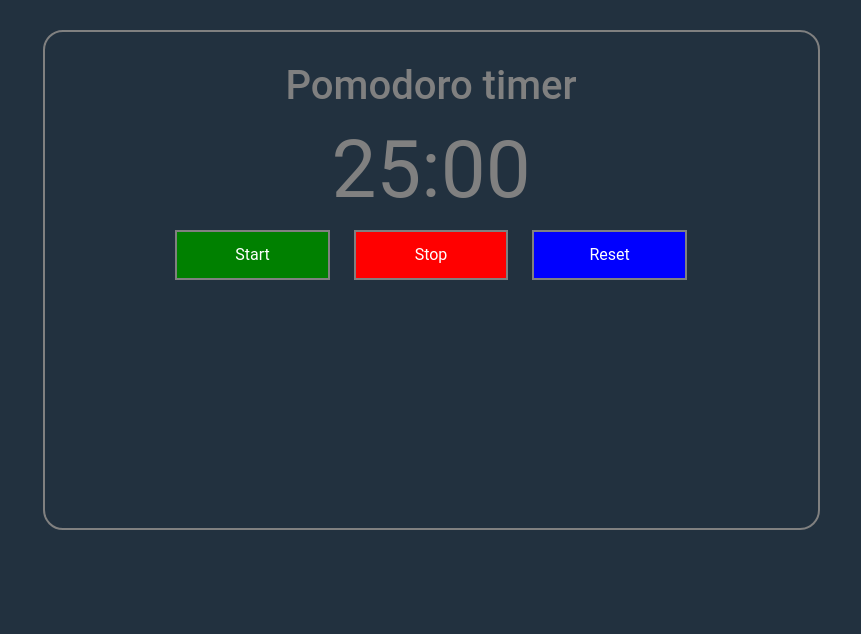
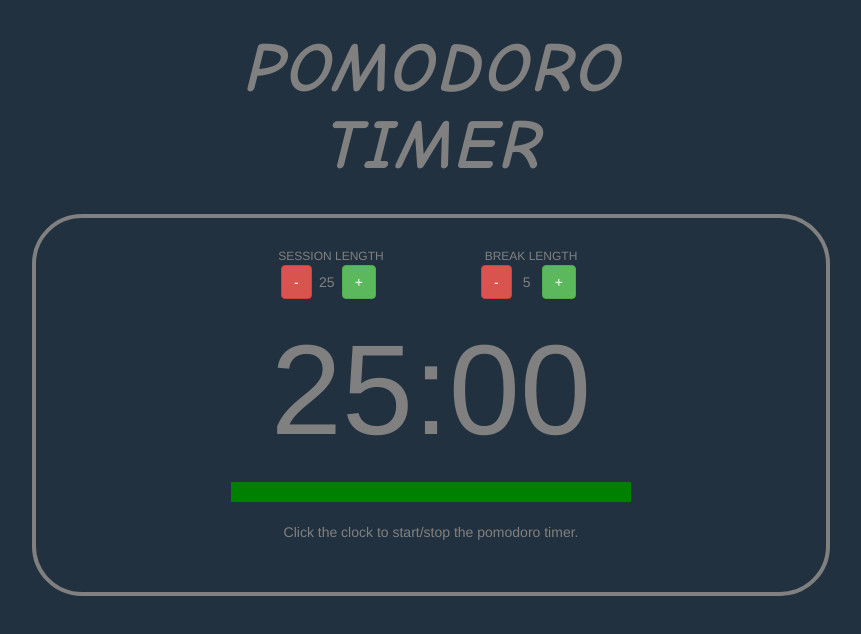
Before and after one commit to oberknezev/pomodorist, a plain HTML site: page index.html in a window 1280 px wide. Shown: the whole page, without its empty margins (209-1070 px from the left). Drawn offline with nearby package versions, Linux system fonts and the light colour scheme.

Commit message:
last commit

```diff
--- a/css/main.css
+++ b/css/main.css
@@ -1,6 +1,5 @@
 *{
     box-sizing: border-box;
-    font-family: 'Roboto', sans-serif;
 }
 h1, h2, h3, h4, h5, h6 {
     margin: 0;
@@ -19,39 +18,94 @@ a, a:hover, a:visited, a:active, a:focus {
 body {
     background: #22313f;
 }
+header h1 {
+    font-family: "Comic Sans MS";
+    font-size: 70px;
+    font-style: italic;
+    font-weight: 700;
+    margin: 30px 0;
+    color : gray;
+    text-align: center;
+}
 .wrapper {
     width: 70%;
-    height: 500px;
-    margin: 30px auto;
-    border: 2px solid gray;
-    border-radius: 20px;
+    margin: 0 auto;
+    padding: 30px 30px 30px 30px;
+    border: 4px solid gray;
+    -webkit-border-radius: 50px;
+    -moz-border-radius: 50px;
+    border-radius: 50px;
+}
+html {
+    overflow-y: scroll;
+}
+h1 {
+    color: lightgray;
+    font-size: 16px;
+    letter-spacing: 3px;
+    text-transform: uppercase;
+}
+header {
+    width: 400px;
+    margin: 0 auto;
     text-align: center;
 }
-.wrapper h1 {
-    margin: 30px 0 auto;
-    color : gray;
+
+nav {
+    width: 400px;
+    margin: 0 auto;
+    text-align: center;
 }
-#start, #stop, #reset {
-    color: #fff;
-    border: 2px solid gray;
-    cursor: pointer;
-    width: 20%;
-    margin: 0 10px;
-    height: 50px;
+.pomoOptions {
+    float: left;
+    width: 200px;
 }
-#start {
+
+.pomoOptions .btn {
+    float: left;
+}
+
+.pomoText {
+    color: gray;
+    font-size: 12px;
+    text-transform: uppercase;
+}
+
+.pomoButtons {
+    width: 100px;
+    margin: 0 auto;
+}
+.pomoOpt {
+    float: left;
+    width: 30px;
+    text-align: center;
+    padding-top: .5em;
+    color: gray;
+}
+.timer {
+    clear: both;
+    width: 100%;
+}
+.timerClock {
+    color: gray;
+    font-size: 128px;
+    text-align: center;
+}
+.timerStatus {
+    width: 400px;
+    height: 20px;
+    text-align: center;
+    margin: 0 auto;
+}
+.timerBar {
+    width: 100%;
+    height: 20px;
+    margin: 0 auto;
     background: green;
 }
-#stop {
-    background: red;
+.instructions {
+    color: gray;
+    width: 400px;
+    margin: 20px auto;
+    text-align: center;
 }
-#reset {
-    background: blue;
-}
-#timer {
-    height: 100px;
-    font-size: 80px;
-    color: gray;
-    margin-bottom: 20px;
-
-}
--- a/index.html
+++ b/index.html
@@ -4,42 +4,63 @@
 <head>
     <meta charset="utf-8">
     <meta http-equiv="X-UA-Compatible" content="IE=edge,chrome=1">
-    <title>Template</title>
+    <title>Pomodo</title>
     <meta name="description" content="">
     <meta name="viewport" content="width=device-width, initial-scale=1">
-    <link rel="icon" type="image/png" sizes="16x16" href="">
 
 
-    <link href="css/bootstrap.min.css" rel="stylesheet" type="text/css"/>
+    <link rel="stylesheet" href="css/bootstrap.min.css">
     <link href="css/main.css" rel="stylesheet" type="text/css"/>
     <link href="css/responsive.css" rel="stylesheet" type="text/css"/>
+
+
 
     <!--<link href="fonts/font-awesome-4.6.3/css/font-awesome.min.css" rel="stylesheet" type="text/css"/>-->
 </head>
 <body>
 <header>
-
+    <h1><strong>Pomodoro timer</strong></h1>
 </header>
-
 <main>
     <section>
         <div class="container">
             <div class="wrapper">
-                <h1>Pomodoro timer</h1>
-                <div id="timer">25:00</div>
-                <div class="startStopReset">
-                    <button type="button" id="start" onclick="">Start</button>
-                    <button type="button" id="stop" onclick="">Stop</button>
-                    <button type="button" id="reset" onclick="">Reset</button>
+                <nav>
+                    <div class="pomoOptions">
+                        <div class="pomoText">Session Length</div>
+                        <div class="pomoButtons">
+                            <button class="btn btn-danger pomoSessionDec">-</button>
+                            <div class="pomoOpt pomoSession">25</div>
+                            <button class="btn btn-success pomoSessionInc">+</button>
+                        </div>
+                    </div>
+
+                    <div class="pomoOptions">
+                        <div class="pomoText">Break Length</div>
+                        <div class="pomoButtons">
+                            <button class="btn btn-danger pomoBreakDec">-</button>
+                            <div class="pomoOpt pomoBreak">5</div>
+                            <button class="btn btn-success pomoBreakInc">+</button>
+                        </div>
+                    </div>
+                </nav>
+
+                <div class="timer">
+                    <div class="timerClock">25:00</div>
+                    <div class="timerStatus">
+                        <div class="timerBar"></div>
+                    </div>
                 </div>
 
+                <div class="instructions">
+                    Click the clock to start/stop the pomodoro timer.
+                </div>
             </div>
         </div>
     </section>
 </main>
-
-<!--<script src="js/jquery-3.0.0.js" type="text/javascript"></script>-->
-<!--<script src="js/bootstrap.min.js" type="text/javascript"></script>-->
+<script src="js/jquery-2.1.1.min.js"></script>
+<script src="js/bootstrap.min.js"></script>
 <script src="js/main.js"></script>
 
 </body>
--- a/js/main.js
+++ b/js/main.js
@@ -0,0 +1,118 @@
+var sessionTime    = 25,      // the desired Session Length, in minutes
+    breakTime      = 5,       // the desired Break Length, in minutes
+    sessionTimeSecs,          // the desired Session Length, in seconds
+    breakTimeSecs,            // the desired Break Length, in seconds
+    currentTime,              // the current time remaining, in seconds
+    currentState   = "stop",  // the current timer state, "stop", "session" or "break"
+    minTime        = 1,       // the minimum allowed time the user can set, in minutes
+    maxTime        = 60,      // the maximum allowed time the user can set, in minutes
+    sessionDisplay = $('.pomoSession'),
+    breakDisplay   = $('.pomoBreak'),
+    sessionBtnInc  = $('.pomoSessionInc'),
+    sessionBtnDec  = $('.pomoSessionDec'),
+    breakBtnInc    = $('.pomoBreakInc'),
+    breakBtnDec    = $('.pomoBreakDec'),
+    timerClock     = $('.timerClock');
+
+var updateTimerOptions = function() {
+    sessionTimeSecs = sessionTime * 60;
+    breakTimeSecs = breakTime * 60;
+
+    sessionDisplay.html(sessionTime);
+    breakDisplay.html(breakTime);
+}
+
+$(document).ready(function() {
+    updateTimerOptions();
+});
+
+/* Event Handlers for Setting Time */
+sessionBtnInc.click(function() {
+    sessionTime = (++sessionTime > maxTime) ? maxTime : sessionTime;
+    sessionTimeSecs = sessionTime * 60;
+    updateTimerOptions();
+    timerStop();
+});
+
+sessionBtnDec.click(function() {
+    sessionTime = (--sessionTime < minTime) ? minTime : sessionTime;
+    sessionTimeSecs = sessionTime * 60;
+    updateTimerOptions();
+    timerStop();
+});
+
+breakBtnInc.click(function() {
+    breakTime = (++breakTime > maxTime) ? maxTime : breakTime;
+    breakTimeSecs = breakTime * 60;
+    updateTimerOptions();
+    timerStop();
+});
+
+breakBtnDec.click(function() {
+    breakTime = (--breakTime < minTime) ? minTime : breakTime;
+    breakTimeSecs = breakTime * 60;
+    updateTimerOptions();
+    timerStop();
+});
+
+/* Event Handling for Start/Stop */
+// Clicking on Clock Time toggles between stop & session states
+timerClock.click(function() {
+    currentState = (currentState == "stop") ? "session" : "stop";
+    timerReset();
+});
+
+/* Clock Actions */
+setInterval(function() {
+    if (currentState == "session" || currentState == "break") {
+        currentTime --;
+        updateTimer();
+    }
+}, 1000);
+
+var timerStop = function() {
+    currentState = "stop";
+    timerReset();
+}
+
+var timerReset = function() {
+    currentTime = sessionTimeSecs;
+    updateTimer();
+}
+
+var updateTimer = function() {
+    updateTimerClock();
+    updateTimerBar();
+
+    console.log('currentState', currentState);
+    console.log('currentTime', currentTime);
+
+    if (currentTime <= 0 && currentState == "session") {
+        currentState = "break";
+        currentTime  = breakTimeSecs;
+    } else if (currentTime <= 0 && currentState == "break") {
+        currentState = "session";
+        currentTime  = sessionTimeSecs;
+    }
+}
+
+var updateTimerClock = function() {
+    var timeMin = Math.floor(currentTime / 60);
+    var timeSec = currentTime % 60;
+
+    if (timeSec < 10) { timeSec = "0" + timeSec; }
+
+    $('.timerClock').html(timeMin + ":" + timeSec);
+}
+
+var updateTimerBar = function() {
+    if (currentState == 'session' || currentState == 'stop') {
+        percentDisplay = Math.floor(currentTime / sessionTimeSecs * 100);
+        $('.timerBar').css('background', '#58B957');
+    } else {
+        percentDisplay = Math.floor(currentTime / breakTimeSecs * 100);
+        $('.timerBar').css('background', '#DB524B');
+    }
+
+    $('.timerBar').css('width', percentDisplay + '%');
+}
```
Also changed, not shown: css/bootstrap.min.css, js/bootstrap.min.js, 1 other file.
